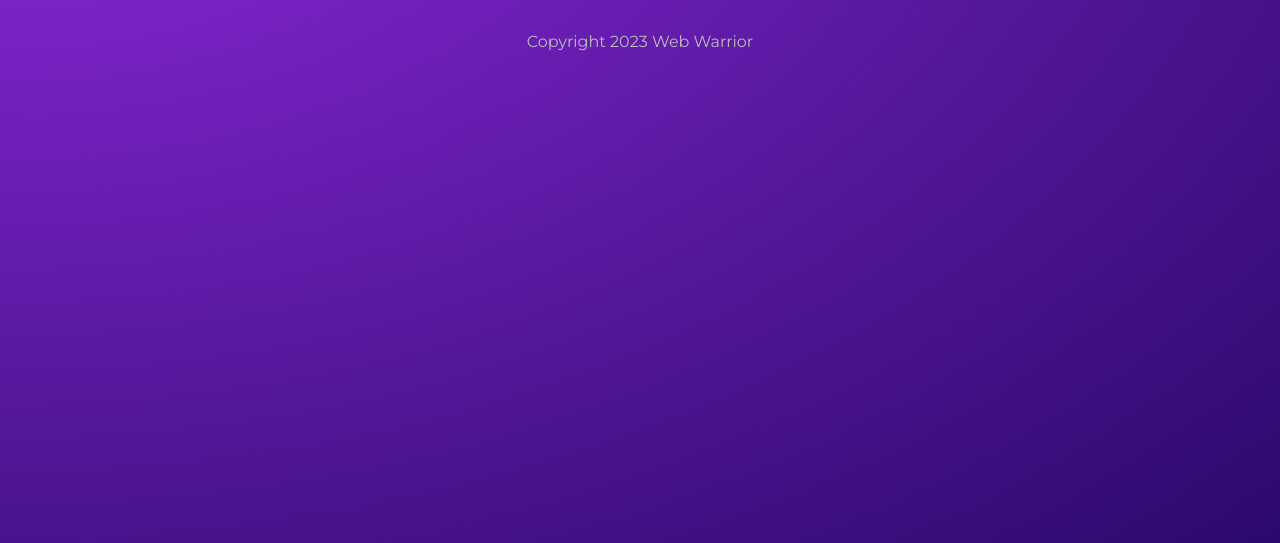
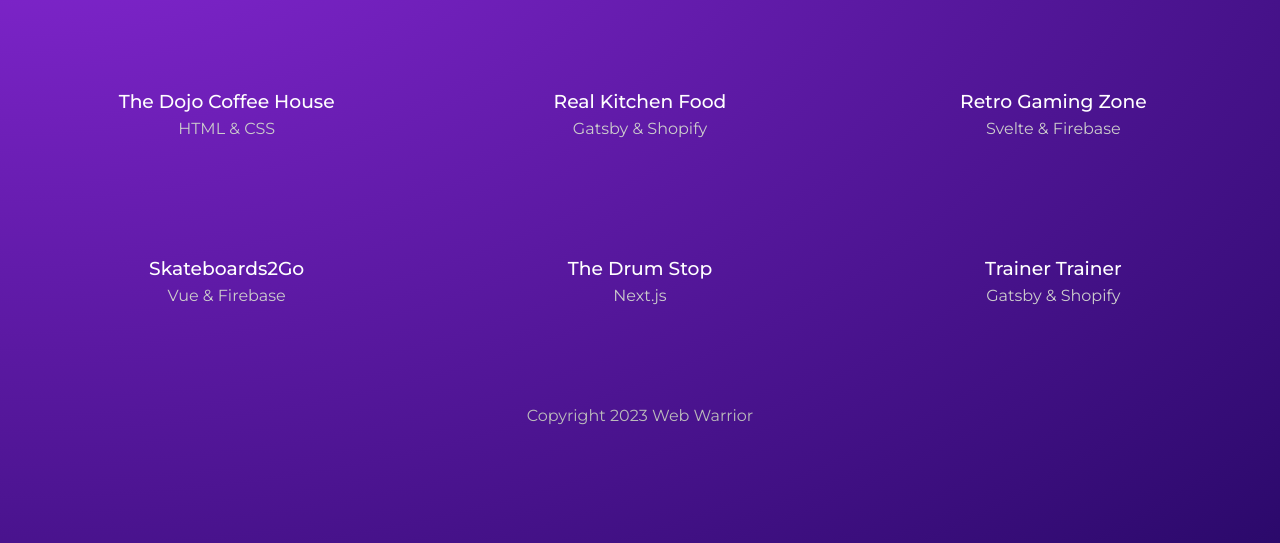
Before and after one commit to go-go-li/my-gatsby-app, a Gatsby site: page /projects in a window 1280 px wide. Shown: the part 257-800 px from the top of the page. Built offline with nearby package versions, Linux system fonts and the light colour scheme; Gatsby itself is replaced by a stand-in of ours.

Commit message:
markdowns

```diff
--- a/package.json
+++ b/package.json
@@ -15,6 +15,8 @@
   },
   "dependencies": {
     "gatsby": "^2.26.1",
+    "gatsby-source-filesystem": "5.4.0",
+    "gatsby-transformer-remark": "^2.15.0",
     "react": "^16.12.0",
     "react-dom": "^16.12.0"
   },
--- a/src/components/Navbar.js
+++ b/src/components/Navbar.js
@@ -1,10 +1,22 @@
-import { Link } from "gatsby"
+import { Link, graphql, useStaticQuery } from "gatsby"
 import React from "react"
 
 export default function Navbar() {
+  const data = useStaticQuery(graphql`
+    query SiteInfo {
+      site {
+        siteMetadata {
+          title
+        }
+      }
+    }
+  `)
+
+  const { title } = data.site.siteMetadata
+
   return (
     <nav>
-      <h1>Web Warrior</h1>
+      <h1>{title}</h1>
       <div className="links">
         <Link to="/">Home</Link>
         <Link to="/about">About</Link>
--- a/src/pages/projects/index.js
+++ b/src/pages/projects/index.js
@@ -1,14 +1,44 @@
+import { graphql, Link } from "gatsby"
 import React from "react"
 import Layout from "../../components/Layout"
 import styles from "../../styles/projects.module.css"
 
-export default function Projects() {
+export default function Projects({ data }) {
+  console.log(data)
+  const projects = data.allMarkdownRemark.nodes
+
   return (
     <Layout>
       <div className={styles.portfolio}>
         <h2>Portfolio</h2>
         <h3>Projects & Websites I've created</h3>
+        <div className={styles.projects}>
+          {projects.map(project => (
+            <Link to={"projects/" + project.frontmatter.slug} key={project.id}>
+              <div>
+                <h3>{project.frontmatter.title}</h3>
+                <p>{project.frontmatter.stack}</p>
+              </div>
+            </Link>
+          ))}
+        </div>
       </div>
     </Layout>
   )
 }
+
+//export page query
+export const query = graphql`
+  query ProjectsPage {
+    allMarkdownRemark {
+      nodes {
+        frontmatter {
+          slug
+          stack
+          title
+        }
+        id
+      }
+    }
+  }
+`
--- /dev/null
+++ b/src/projects/dojo-coffee-house.md
@@ -0,0 +1,11 @@
+---
+title: The Dojo Coffee House
+stack: HTML & CSS
+slug: the-dojo-coffee-house
+---
+
+**Lorem ninja ipsum dolor sit amet**, consectetuer adipiscing elit, sed diam nonummy nibh euismod tincidunt ut laoreet dolore magna aliquam erat volutpat. Ut ninja wisi enim ad minim veniam, quis nostrud exerci tation ullamcorper suscipit ninja lobortis nisl ut aliquip ex ea commodo consequat. Duis ninja autem vel eum iriure dolor in hendrerit in vulputate ninja velit esse molestie consequat, vel illum dolore eu feugiat nulla ninja facilisis at vero eros et accumsan et iusto odio dignissim qui blandit praesent luptatum zzril delenit augue duis dolore te feugait nulla facilisi. Nam ninja ipsum liber tempor cum soluta nobis eleifend option congue nihil imperdiet doming id quod mazim placerat facer possim assum. Typi ninja non habent claritatem insitam; est usus legentis in iis qui facit eorum claritatem. Investigationes ninja demonstraverunt lectores legere me lius quod ii legunt saepius. Claritas ninja est etiam processus dynamicus, qui ninja sequitur mutationem consuetudium lectorum. Mirum ninja est notare quam littera gothica, quam nunc putamus parum claram, anteposuerit litterarum formas humanitatis per seacula quarta decima et quinta decima. Eodem ninja ipsum modo typi, qui nunc nobis videntur parum clari, fiant sollemnes in ninja futurum.
+
+### Lorem ninja ipsum dolor
+
+Lorem ninja ipsum dolor sit amet, consectetuer adipiscing elit, sed diam nonummy nibh euismod tincidunt ut laoreet dolore magna aliquam erat volutpat. Ut ninja wisi enim ad minim veniam, quis nostrud exerci tation ullamcorper suscipit ninja lobortis nisl ut aliquip ex ea commodo consequat. Duis ninja autem vel eum iriure dolor in hendrerit in vulputate ninja velit esse molestie consequat, vel illum dolore eu feugiat nulla ninja facilisis at vero eros et accumsan et iusto odio dignissim qui blandit praesent luptatum zzril delenit augue duis dolore te feugait nulla facilisi. Nam ninja ipsum liber tempor cum soluta nobis eleifend option congue nihil imperdiet doming id quod mazim placerat facer possim assum. Typi ninja non habent claritatem insitam; est usus legentis in iis qui facit eorum claritatem. Investigationes ninja demonstraverunt lectores legere me lius quod ii legunt saepius. Claritas ninja est etiam processus dynamicus, qui ninja sequitur mutationem consuetudium lectorum. Mirum ninja est notare quam littera gothica, quam nunc putamus parum claram, anteposuerit litterarum formas humanitatis per seacula quarta decima et quinta decima. Eodem ninja ipsum modo typi, qui nunc nobis videntur parum clari, fiant sollemnes in ninja futurum.
--- /dev/null
+++ b/src/projects/real-kitchen-food.md
@@ -0,0 +1,11 @@
+---
+title: Real Kitchen Food
+stack: Gatsby & Shopify
+slug: real-kitchen-food
+---
+
+Lorem ninja ipsum dolor sit amet, consectetuer adipiscing elit, sed diam nonummy nibh euismod tincidunt ut laoreet dolore magna aliquam erat volutpat. Ut ninja wisi enim ad minim veniam, quis nostrud exerci tation ullamcorper suscipit ninja lobortis nisl ut aliquip ex ea commodo consequat. Duis ninja autem vel eum iriure dolor in hendrerit in vulputate ninja velit esse molestie consequat, vel illum dolore eu feugiat nulla ninja facilisis at vero eros et accumsan et iusto odio dignissim qui blandit praesent luptatum zzril delenit augue duis dolore te feugait nulla facilisi. Nam ninja ipsum liber tempor cum soluta nobis eleifend option congue nihil imperdiet doming id quod mazim placerat facer possim assum. Typi ninja non habent claritatem insitam; est usus legentis in iis qui facit eorum claritatem. Investigationes ninja demonstraverunt lectores legere me lius quod ii legunt saepius. Claritas ninja est etiam processus dynamicus, qui ninja sequitur mutationem consuetudium lectorum. Mirum ninja est notare quam littera gothica, quam nunc putamus parum claram, anteposuerit litterarum formas humanitatis per seacula quarta decima et quinta decima. Eodem ninja ipsum modo typi, qui nunc nobis videntur parum clari, fiant sollemnes in ninja futurum.
+
+### Lorem ninja ipsum dolor
+
+Lorem ninja ipsum dolor sit amet, consectetuer adipiscing elit, sed diam nonummy nibh euismod tincidunt ut laoreet dolore magna aliquam erat volutpat. Ut ninja wisi enim ad minim veniam, quis nostrud exerci tation ullamcorper suscipit ninja lobortis nisl ut aliquip ex ea commodo consequat. Duis ninja autem vel eum iriure dolor in hendrerit in vulputate ninja velit esse molestie consequat, vel illum dolore eu feugiat nulla ninja facilisis at vero eros et accumsan et iusto odio dignissim qui blandit praesent luptatum zzril delenit augue duis dolore te feugait nulla facilisi. Nam ninja ipsum liber tempor cum soluta nobis eleifend option congue nihil imperdiet doming id quod mazim placerat facer possim assum. Typi ninja non habent claritatem insitam; est usus legentis in iis qui facit eorum claritatem. Investigationes ninja demonstraverunt lectores legere me lius quod ii legunt saepius. Claritas ninja est etiam processus dynamicus, qui ninja sequitur mutationem consuetudium lectorum. Mirum ninja est notare quam littera gothica, quam nunc putamus parum claram, anteposuerit litterarum formas humanitatis per seacula quarta decima et quinta decima. Eodem ninja ipsum modo typi, qui nunc nobis videntur parum clari, fiant sollemnes in ninja futurum.
--- /dev/null
+++ b/src/projects/retro-gaming-zone.md
@@ -0,0 +1,11 @@
+---
+title: Retro Gaming Zone
+stack: Svelte & Firebase
+slug: retro-gaming-zone
+---
+
+Lorem ninja ipsum dolor sit amet, consectetuer adipiscing elit, sed diam nonummy nibh euismod tincidunt ut laoreet dolore magna aliquam erat volutpat. Ut ninja wisi enim ad minim veniam, quis nostrud exerci tation ullamcorper suscipit ninja lobortis nisl ut aliquip ex ea commodo consequat. Duis ninja autem vel eum iriure dolor in hendrerit in vulputate ninja velit esse molestie consequat, vel illum dolore eu feugiat nulla ninja facilisis at vero eros et accumsan et iusto odio dignissim qui blandit praesent luptatum zzril delenit augue duis dolore te feugait nulla facilisi. Nam ninja ipsum liber tempor cum soluta nobis eleifend option congue nihil imperdiet doming id quod mazim placerat facer possim assum. Typi ninja non habent claritatem insitam; est usus legentis in iis qui facit eorum claritatem. Investigationes ninja demonstraverunt lectores legere me lius quod ii legunt saepius. Claritas ninja est etiam processus dynamicus, qui ninja sequitur mutationem consuetudium lectorum. Mirum ninja est notare quam littera gothica, quam nunc putamus parum claram, anteposuerit litterarum formas humanitatis per seacula quarta decima et quinta decima. Eodem ninja ipsum modo typi, qui nunc nobis videntur parum clari, fiant sollemnes in ninja futurum.
+
+### Lorem ninja ipsum dolor
+
+Lorem ninja ipsum dolor sit amet, consectetuer adipiscing elit, sed diam nonummy nibh euismod tincidunt ut laoreet dolore magna aliquam erat volutpat. Ut ninja wisi enim ad minim veniam, quis nostrud exerci tation ullamcorper suscipit ninja lobortis nisl ut aliquip ex ea commodo consequat. Duis ninja autem vel eum iriure dolor in hendrerit in vulputate ninja velit esse molestie consequat, vel illum dolore eu feugiat nulla ninja facilisis at vero eros et accumsan et iusto odio dignissim qui blandit praesent luptatum zzril delenit augue duis dolore te feugait nulla facilisi. Nam ninja ipsum liber tempor cum soluta nobis eleifend option congue nihil imperdiet doming id quod mazim placerat facer possim assum. Typi ninja non habent claritatem insitam; est usus legentis in iis qui facit eorum claritatem. Investigationes ninja demonstraverunt lectores legere me lius quod ii legunt saepius. Claritas ninja est etiam processus dynamicus, qui ninja sequitur mutationem consuetudium lectorum. Mirum ninja est notare quam littera gothica, quam nunc putamus parum claram, anteposuerit litterarum formas humanitatis per seacula quarta decima et quinta decima. Eodem ninja ipsum modo typi, qui nunc nobis videntur parum clari, fiant sollemnes in ninja futurum.
--- /dev/null
+++ b/src/projects/skateboards2go.md
@@ -0,0 +1,11 @@
+---
+title: Skateboards2Go
+stack: Vue & Firebase
+slug: skateboards-to-go
+---
+
+Lorem ninja ipsum dolor sit amet, consectetuer adipiscing elit, sed diam nonummy nibh euismod tincidunt ut laoreet dolore magna aliquam erat volutpat. Ut ninja wisi enim ad minim veniam, quis nostrud exerci tation ullamcorper suscipit ninja lobortis nisl ut aliquip ex ea commodo consequat. Duis ninja autem vel eum iriure dolor in hendrerit in vulputate ninja velit esse molestie consequat, vel illum dolore eu feugiat nulla ninja facilisis at vero eros et accumsan et iusto odio dignissim qui blandit praesent luptatum zzril delenit augue duis dolore te feugait nulla facilisi. Nam ninja ipsum liber tempor cum soluta nobis eleifend option congue nihil imperdiet doming id quod mazim placerat facer possim assum. Typi ninja non habent claritatem insitam; est usus legentis in iis qui facit eorum claritatem. Investigationes ninja demonstraverunt lectores legere me lius quod ii legunt saepius. Claritas ninja est etiam processus dynamicus, qui ninja sequitur mutationem consuetudium lectorum. Mirum ninja est notare quam littera gothica, quam nunc putamus parum claram, anteposuerit litterarum formas humanitatis per seacula quarta decima et quinta decima. Eodem ninja ipsum modo typi, qui nunc nobis videntur parum clari, fiant sollemnes in ninja futurum.
+
+### Lorem ninja ipsum dolor
+
+Lorem ninja ipsum dolor sit amet, consectetuer adipiscing elit, sed diam nonummy nibh euismod tincidunt ut laoreet dolore magna aliquam erat volutpat. Ut ninja wisi enim ad minim veniam, quis nostrud exerci tation ullamcorper suscipit ninja lobortis nisl ut aliquip ex ea commodo consequat. Duis ninja autem vel eum iriure dolor in hendrerit in vulputate ninja velit esse molestie consequat, vel illum dolore eu feugiat nulla ninja facilisis at vero eros et accumsan et iusto odio dignissim qui blandit praesent luptatum zzril delenit augue duis dolore te feugait nulla facilisi. Nam ninja ipsum liber tempor cum soluta nobis eleifend option congue nihil imperdiet doming id quod mazim placerat facer possim assum. Typi ninja non habent claritatem insitam; est usus legentis in iis qui facit eorum claritatem. Investigationes ninja demonstraverunt lectores legere me lius quod ii legunt saepius. Claritas ninja est etiam processus dynamicus, qui ninja sequitur mutationem consuetudium lectorum. Mirum ninja est notare quam littera gothica, quam nunc putamus parum claram, anteposuerit litterarum formas humanitatis per seacula quarta decima et quinta decima. Eodem ninja ipsum modo typi, qui nunc nobis videntur parum clari, fiant sollemnes in ninja futurum.
--- /dev/null
+++ b/src/projects/the-drum-stop.md
@@ -0,0 +1,11 @@
+---
+title: The Drum Stop
+stack: Next.js
+slug: the-drum-stop
+---
+
+Lorem ninja ipsum dolor sit amet, consectetuer adipiscing elit, sed diam nonummy nibh euismod tincidunt ut laoreet dolore magna aliquam erat volutpat. Ut ninja wisi enim ad minim veniam, quis nostrud exerci tation ullamcorper suscipit ninja lobortis nisl ut aliquip ex ea commodo consequat. Duis ninja autem vel eum iriure dolor in hendrerit in vulputate ninja velit esse molestie consequat, vel illum dolore eu feugiat nulla ninja facilisis at vero eros et accumsan et iusto odio dignissim qui blandit praesent luptatum zzril delenit augue duis dolore te feugait nulla facilisi. Nam ninja ipsum liber tempor cum soluta nobis eleifend option congue nihil imperdiet doming id quod mazim placerat facer possim assum. Typi ninja non habent claritatem insitam; est usus legentis in iis qui facit eorum claritatem. Investigationes ninja demonstraverunt lectores legere me lius quod ii legunt saepius. Claritas ninja est etiam processus dynamicus, qui ninja sequitur mutationem consuetudium lectorum. Mirum ninja est notare quam littera gothica, quam nunc putamus parum claram, anteposuerit litterarum formas humanitatis per seacula quarta decima et quinta decima. Eodem ninja ipsum modo typi, qui nunc nobis videntur parum clari, fiant sollemnes in ninja futurum.
+
+### Lorem ninja ipsum dolor
+
+Lorem ninja ipsum dolor sit amet, consectetuer adipiscing elit, sed diam nonummy nibh euismod tincidunt ut laoreet dolore magna aliquam erat volutpat. Ut ninja wisi enim ad minim veniam, quis nostrud exerci tation ullamcorper suscipit ninja lobortis nisl ut aliquip ex ea commodo consequat. Duis ninja autem vel eum iriure dolor in hendrerit in vulputate ninja velit esse molestie consequat, vel illum dolore eu feugiat nulla ninja facilisis at vero eros et accumsan et iusto odio dignissim qui blandit praesent luptatum zzril delenit augue duis dolore te feugait nulla facilisi. Nam ninja ipsum liber tempor cum soluta nobis eleifend option congue nihil imperdiet doming id quod mazim placerat facer possim assum. Typi ninja non habent claritatem insitam; est usus legentis in iis qui facit eorum claritatem. Investigationes ninja demonstraverunt lectores legere me lius quod ii legunt saepius. Claritas ninja est etiam processus dynamicus, qui ninja sequitur mutationem consuetudium lectorum. Mirum ninja est notare quam littera gothica, quam nunc putamus parum claram, anteposuerit litterarum formas humanitatis per seacula quarta decima et quinta decima. Eodem ninja ipsum modo typi, qui nunc nobis videntur parum clari, fiant sollemnes in ninja futurum.
--- /dev/null
+++ b/src/projects/trainer-trainer.md
@@ -0,0 +1,11 @@
+---
+title: Trainer Trainer
+stack: Gatsby & Shopify
+slug: trainer-trainer
+---
+
+Lorem ninja ipsum dolor sit amet, consectetuer adipiscing elit, sed diam nonummy nibh euismod tincidunt ut laoreet dolore magna aliquam erat volutpat. Ut ninja wisi enim ad minim veniam, quis nostrud exerci tation ullamcorper suscipit ninja lobortis nisl ut aliquip ex ea commodo consequat. Duis ninja autem vel eum iriure dolor in hendrerit in vulputate ninja velit esse molestie consequat, vel illum dolore eu feugiat nulla ninja facilisis at vero eros et accumsan et iusto odio dignissim qui blandit praesent luptatum zzril delenit augue duis dolore te feugait nulla facilisi. Nam ninja ipsum liber tempor cum soluta nobis eleifend option congue nihil imperdiet doming id quod mazim placerat facer possim assum. Typi ninja non habent claritatem insitam; est usus legentis in iis qui facit eorum claritatem. Investigationes ninja demonstraverunt lectores legere me lius quod ii legunt saepius. Claritas ninja est etiam processus dynamicus, qui ninja sequitur mutationem consuetudium lectorum. Mirum ninja est notare quam littera gothica, quam nunc putamus parum claram, anteposuerit litterarum formas humanitatis per seacula quarta decima et quinta decima. Eodem ninja ipsum modo typi, qui nunc nobis videntur parum clari, fiant sollemnes in ninja futurum.
+
+### Lorem ninja ipsum dolor
+
+Lorem ninja ipsum dolor sit amet, consectetuer adipiscing elit, sed diam nonummy nibh euismod tincidunt ut laoreet dolore magna aliquam erat volutpat. Ut ninja wisi enim ad minim veniam, quis nostrud exerci tation ullamcorper suscipit ninja lobortis nisl ut aliquip ex ea commodo consequat. Duis ninja autem vel eum iriure dolor in hendrerit in vulputate ninja velit esse molestie consequat, vel illum dolore eu feugiat nulla ninja facilisis at vero eros et accumsan et iusto odio dignissim qui blandit praesent luptatum zzril delenit augue duis dolore te feugait nulla facilisi. Nam ninja ipsum liber tempor cum soluta nobis eleifend option congue nihil imperdiet doming id quod mazim placerat facer possim assum. Typi ninja non habent claritatem insitam; est usus legentis in iis qui facit eorum claritatem. Investigationes ninja demonstraverunt lectores legere me lius quod ii legunt saepius. Claritas ninja est etiam processus dynamicus, qui ninja sequitur mutationem consuetudium lectorum. Mirum ninja est notare quam littera gothica, quam nunc putamus parum claram, anteposuerit litterarum formas humanitatis per seacula quarta decima et quinta decima. Eodem ninja ipsum modo typi, qui nunc nobis videntur parum clari, fiant sollemnes in ninja futurum.
--- a/src/styles/projects.module.css
+++ b/src/styles/projects.module.css
@@ -9,3 +9,18 @@
   font-size: 2em;
   font-weight: 400;
 }
+.projects {
+  display: grid;
+  grid-template-columns: 1fr 1fr 1fr;
+  grid-gap: 80px;
+  margin: 80px 20px;
+}
+.projects h3 {
+  text-align: center;
+  margin: 20px auto 0px;
+  font-weight: 500;
+}
+.projects p {
+  color: #ccc;
+  margin-top: 4px;
+}
```
Also changed, not shown: gatsby-config.js (+11 -2 lines), .codesandbox/workspace.json, 1 other file.
